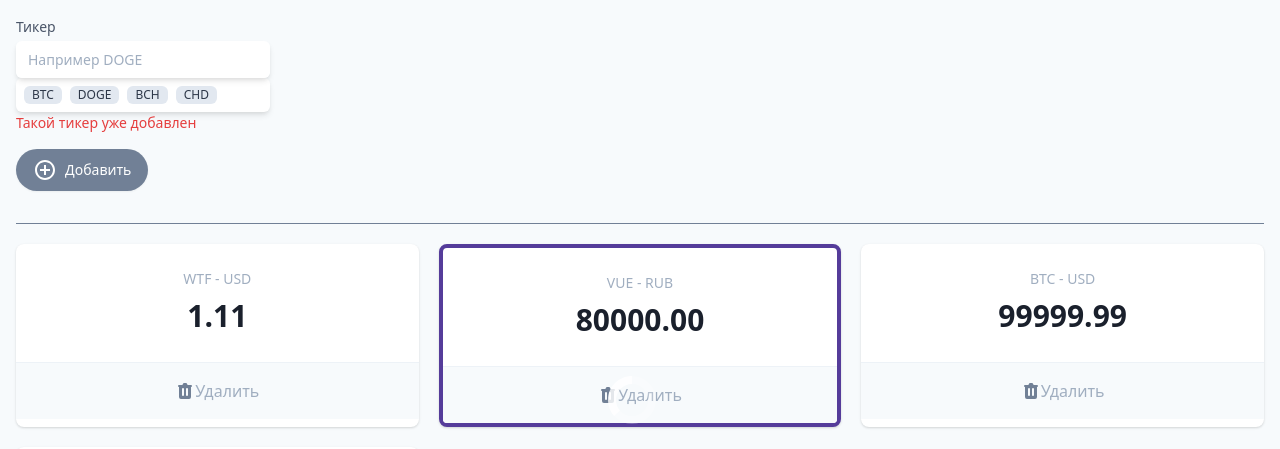
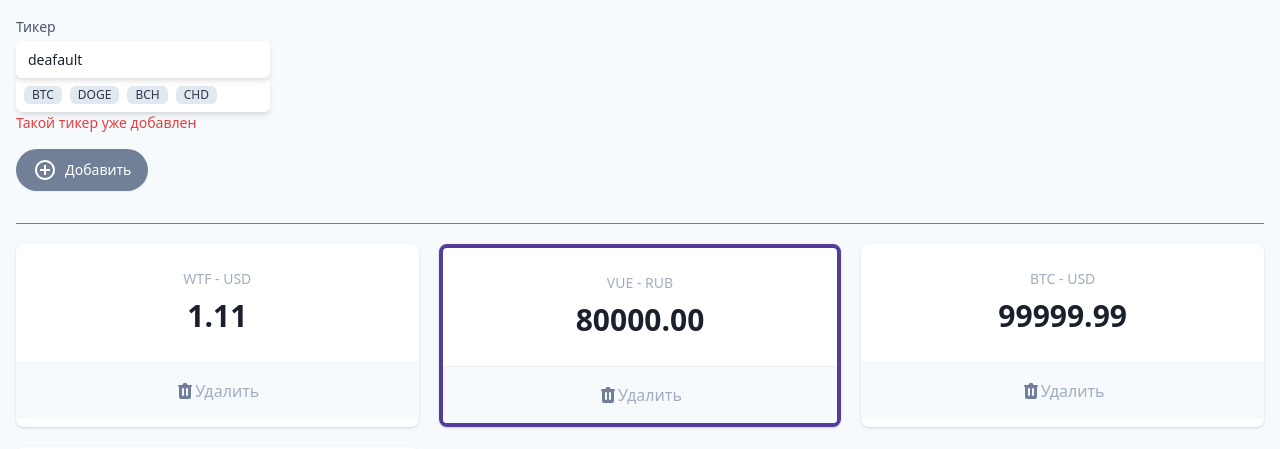
Before and after one commit to trenersambo/3_JS_VUE, a Vue app in the folder app6-crypt/: page / in a window 1280 px wide. Shown: the top 449 px of the page. Built offline with nearby package versions, Linux system fonts and the light colour scheme.

Commit message:
fixed CSS

```diff
--- a/app6-crypt/src/App.vue
+++ b/app6-crypt/src/App.vue
@@ -1,24 +1,30 @@
 <template>
+
   <div class="container mx-auto flex flex-col items-center bg-gray-100 p-4">
-  <div class="fixed w-100 h-100 opacity-80 bg-purple-800 inset-0 z-50 flex items-center justify-center">
-    <svg class="animate-spin -ml-1 mr-3 h-12 w-12 text-white" xmlns="http://www.w3.org/2000/svg" fill="none" viewBox="0 0 24 24">
+  <div class=" w-100 h-100 opacity-80 bg-purple-800 inset-0 z-50 flex items-center justify-center">
+    <!-- <svg class="animate-spin -ml-1 mr-3 h-12 w-12 text-white" xmlns="http://www.w3.org/2000/svg" fill="none" viewBox="0 0 24 24">
       <circle class="opacity-25" cx="12" cy="12" r="10" stroke="currentColor" stroke-width="4"></circle>
       <path class="opacity-75" fill="currentColor" d="M4 12a8 8 0 018-8V0C5.373 0 0 5.373 0 12h4zm2 5.291A7.962 7.962 0 014 12H0c0 3.042 1.135 5.824 3 7.938l3-2.647z"></path>
-    </svg>
+    </svg> -->
   </div>
   <div class="container">
     <section>
+
       <div class="flex">
         <div class="max-w-xs">
           <label for="wallet" class="block text-sm font-medium text-gray-700"
-            >Тикер</label
-          >
+            >Тикер</label>
           <div class="mt-1 relative rounded-md shadow-md">
+
             <input
+              v-model="ticker"
               type="text"
               name="wallet"
               id="wallet"
-              class="block w-full pr-10 border-gray-300 text-gray-900 focus:outline-none focus:ring-gray-500 focus:border-gray-500 sm:text-sm rounded-md"
+              class="block w-full pr-10 border-gray-300 text-gray-900
+              focus:outline-none
+              focus:ring-gray-500
+              focus:border-gray-500 sm:text-sm rounded-md"
               placeholder="Например DOGE"
             />
           </div>
@@ -235,6 +241,12 @@
 export default {
   name: 'App',
 
+  data() {
+    return {
+      ticker:'deafault',
+    }
+  },
+
 }
 </script>
 
```
